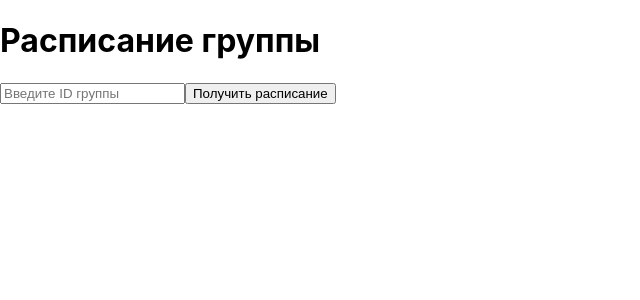
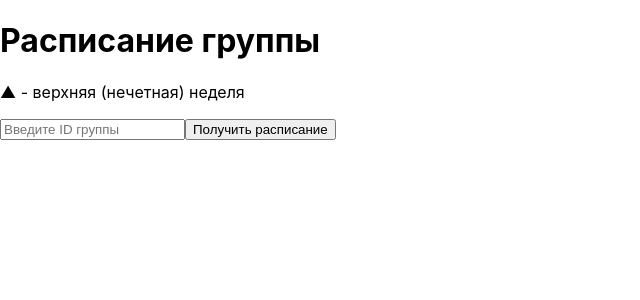
Before and after one commit to Vantsev/VKUniSchedule, a React (Create React App) app in the folder my-app/: page / in a window 1280 px wide. Shown: the top 300 px of the page, without its empty margins (0-640 px from the left). Built offline with nearby package versions, Linux system fonts and the light colour scheme; what @vkontakte/vk-bridge, @vkontakte/vkui would draw is missing.

Commit message:
add week parity

```diff
--- a/my-app/src/App.js
+++ b/my-app/src/App.js
@@ -2,7 +2,28 @@ import './App.css';
 import React, {useEffect, useState} from 'react';
 import schedules from './all_schedules.json'; // Импортируем локальный файл JSON
 
+// Компонент для вычисления четности недели
+function useWeekParity() {
+  const [isOddWeek, setIsOddWeek] = useState(false);
+
+  useEffect(() => {
+    const year = new Date().getFullYear();
+    const month = new Date().getMonth();
+    const today = new Date(year, month, 0).getTime();
+    const now = new Date().getTime();
+    const week = Math.ceil((now - today) / (1000 * 60 * 60 * 24 * 7));
+    setIsOddWeek(week % 2 !== 0); // Четная неделя
+  }, []);
+
+  return isOddWeek;
+}
+
 function App() {
+    const isOddWeek = useWeekParity();
+    const weekDescription = isOddWeek
+        ? "▲ - верхняя (нечетная) неделя"
+        : "▼ - нижняя (четная) неделя";
+
   const [groupId, setGroupId] = useState('');
   const [schedule, setSchedule] = useState(null); //Объявляем состояние для хранения расписания группы. Начальное значение — null.
 
@@ -19,6 +40,7 @@ function App() {
   return (
     <div>
       <h1>Расписание группы</h1>
+        <p>{weekDescription}</p>
       <input
         type="text"
         placeholder="Введите ID группы"
```
